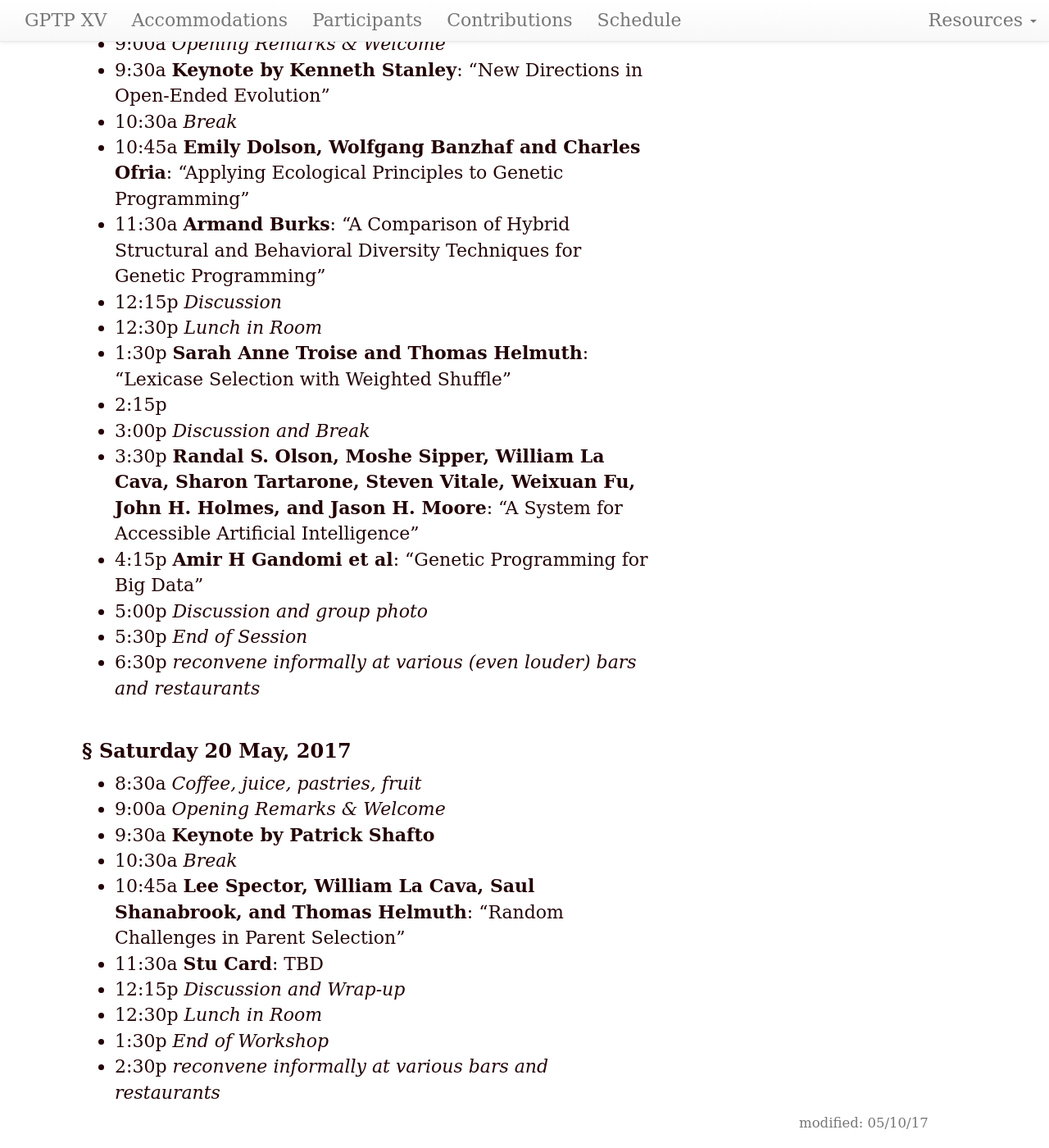
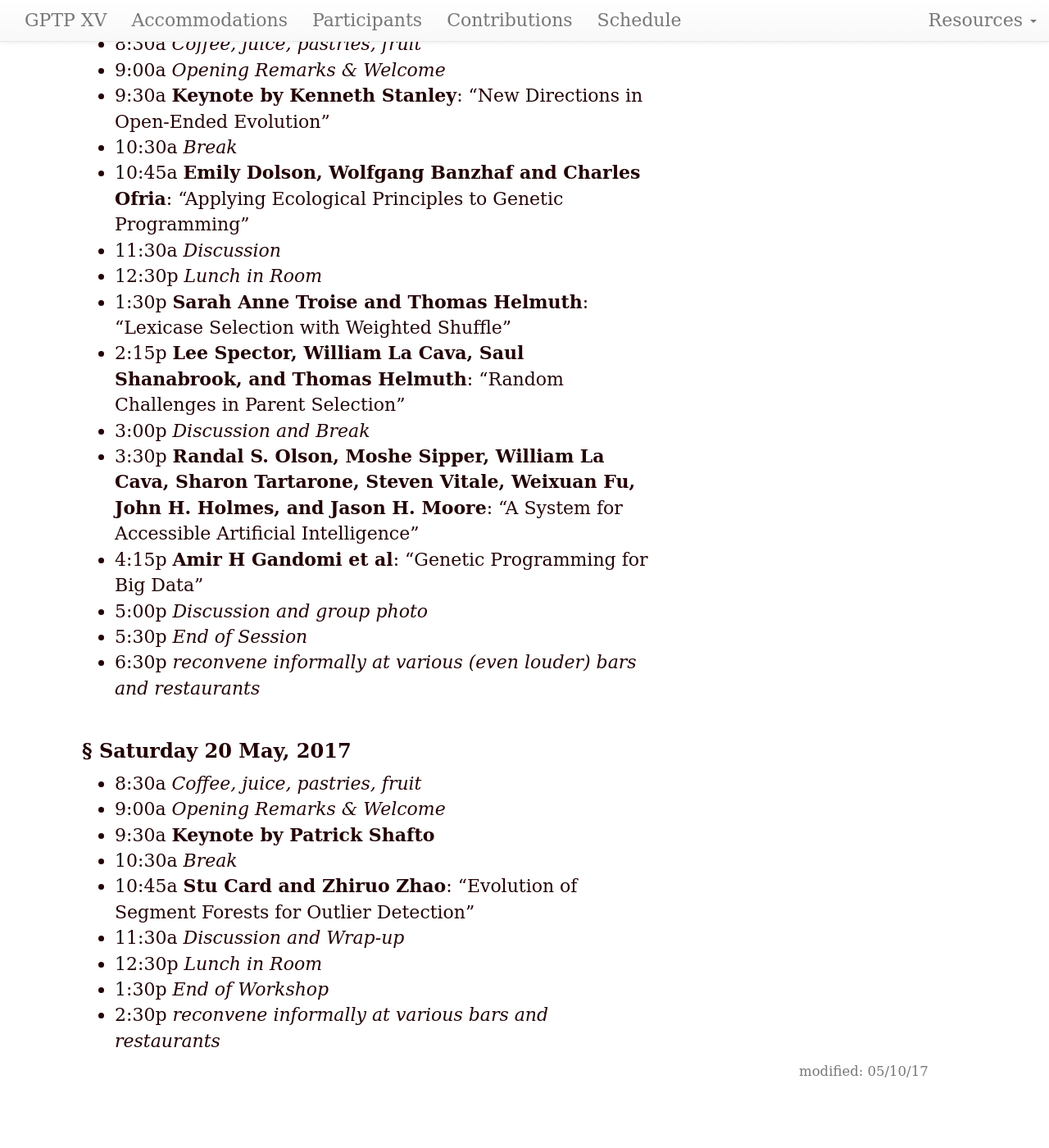
Before and after one commit to GPTP-workshop/gptp-workshop.github.io, a Jekyll site: the page built from schedule.md, in a window 1280 px wide and 1400 px high, scrolled down 1441 px. Shown: the whole window at 82% size. Built offline with Jekyll 4.4.1, drawn with Linux system fonts in a browser that asks for light colours; our own code applies the rules of GitHub Pages for plain Markdown files; after the commit the page ends 2801 px from its top, so only the background shows below that; some of the changed text lies outside the part shown.

Commit message:
schedule updates

```diff
--- a/schedule.md
+++ b/schedule.md
@@ -32,11 +32,10 @@ dates: "May 18–20, 2017"
 - 9:30a **Keynote by Kenneth Stanley**: "New Directions in Open-Ended Evolution"
 - 10:30a _Break_
 - 10:45a **Emily Dolson, Wolfgang Banzhaf and Charles Ofria**: "Applying Ecological Principles to Genetic Programming"
-- 11:30a **Armand Burks**: "A Comparison of Hybrid Structural and Behavioral Diversity Techniques for Genetic Programming"
-- 12:15p _Discussion_
+- 11:30a _Discussion_
 - 12:30p _Lunch in Room_
 - 1:30p **Sarah Anne Troise and Thomas Helmuth**: "Lexicase Selection with Weighted Shuffle"
-- 2:15p
+- 2:15p **Lee Spector, William La Cava, Saul Shanabrook, and Thomas Helmuth**: "Random Challenges in Parent Selection"
 - 3:00p _Discussion and Break_
 - 3:30p **Randal S. Olson, Moshe Sipper, William La Cava, Sharon Tartarone, Steven Vitale, Weixuan Fu, John H. Holmes, and Jason H. Moore**: "A System for Accessible Artificial Intelligence"
 - 4:15p **Amir H Gandomi et al**: "Genetic Programming for Big Data"
@@ -50,9 +49,8 @@ dates: "May 18–20, 2017"
 - 9:00a _Opening Remarks & Welcome_
 - 9:30a **Keynote by Patrick Shafto**
 - 10:30a _Break_
-- 10:45a **Lee Spector, William La Cava, Saul Shanabrook, and Thomas Helmuth**: "Random Challenges in Parent Selection"
-- 11:30a **Stu Card**: TBD
-- 12:15p _Discussion and Wrap-up_
+- 10:45a **Stu Card and Zhiruo Zhao**: "Evolution of Segment Forests for Outlier Detection"
+- 11:30a _Discussion and Wrap-up_
 - 12:30p _Lunch in Room_
 - 1:30p _End of Workshop_
 - 2:30p _reconvene informally at various bars and restaurants_
```
Also changed, not shown: other parts of schedule.md (+2 -2 lines).
